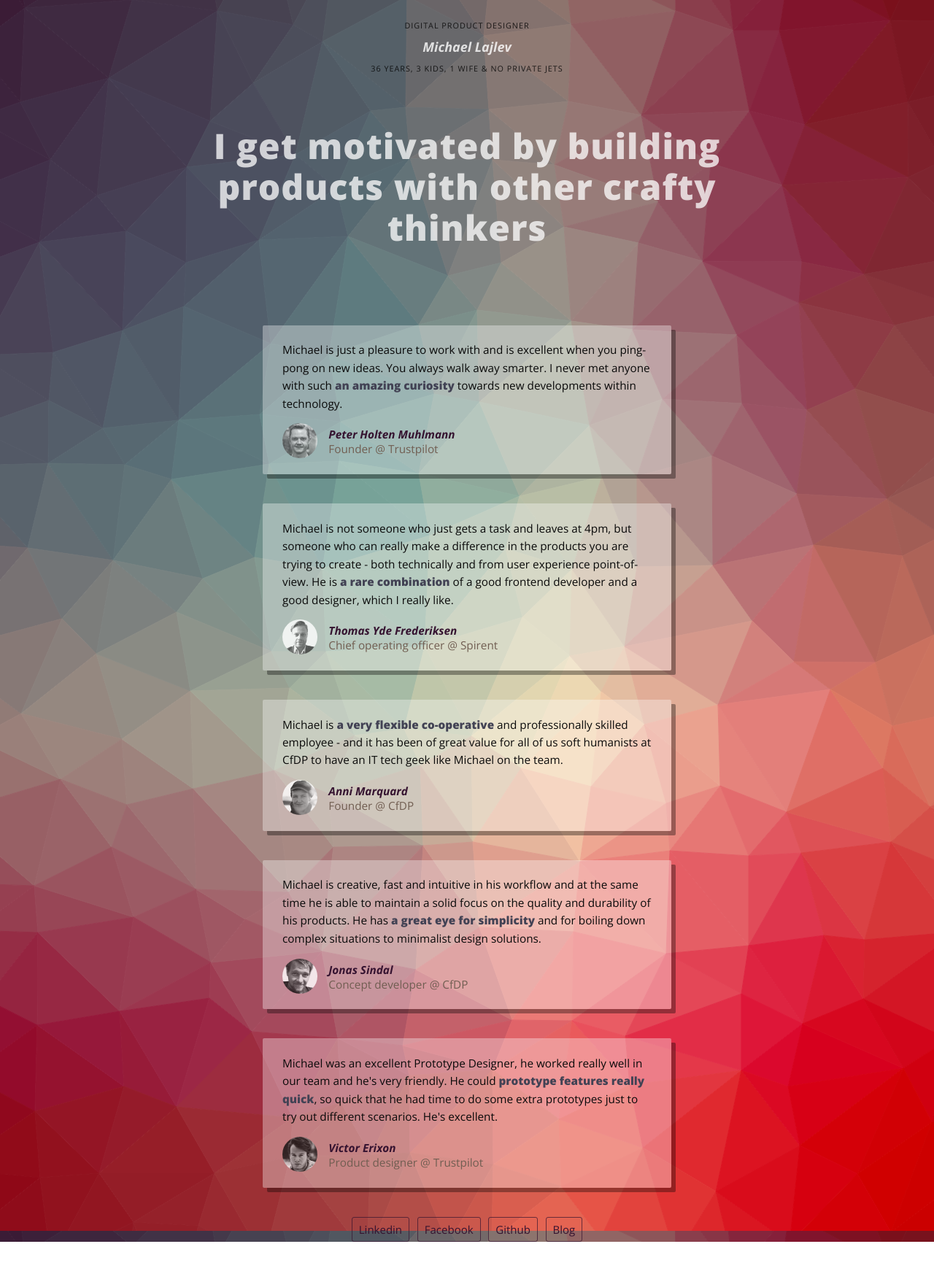
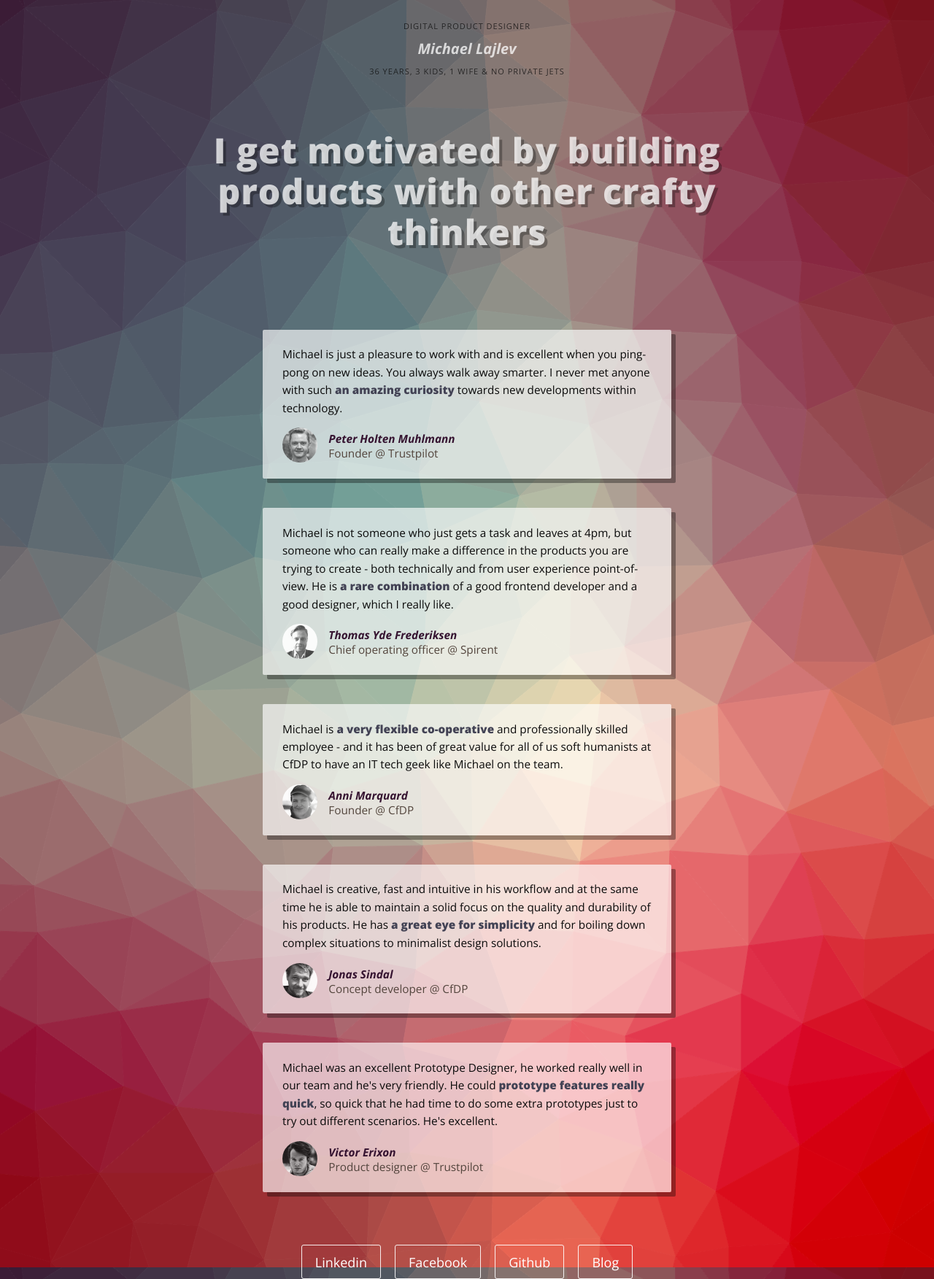
Before and after one commit to lajlev/my-timeline, a website with bundled scripts: page index.html in a window 1280 px wide. Shown: the part 21-1774 px from the top of the page at 73% size. Before the commit the page ends 1723 px from the top, so only its background shows below. Built offline with nearby package versions, Linux system fonts and the light colour scheme.

Commit message:
decreased opacity

```diff
--- a/sass/_main.scss
+++ b/sass/_main.scss
@@ -38,6 +38,7 @@ body {
     max-width: 800px;
     margin: 1em auto 1em;
     padding-bottom: 1.2em;
+    text-shadow: 4px 4px 0 rgba(0, 0, 0, 0.3);
 
     @media (max-width: 800px) {
       font-size: 38px;
@@ -59,19 +60,21 @@ body {
     }
     display: block;
     padding: .75em 0;
-    margin:0;
-    color: rgba(255, 255, 255, 0.8);
+    margin: 0;
+    color: rgba(255, 255, 255, 0.75);
     font-style: italic;
     font-weight: 700;
+    font-size: 20px;
 
 
     .title {
       font-style: normal;
       letter-spacing: 1px;
       text-transform: uppercase;
-      font-size: .6em;
+      font-size: 11px;
+      text-shadow: 0 1px 0 rgba(255, 255, 255, 0.08);
       margin: 10px;
-      color: rgba(0, 0, 0, 0.8);
+      color: rgba(0, 0, 0, 0.7);
       @media (max-width: 600px) {
         color: rgba(255, 255, 255, 0.5);
       }
@@ -96,13 +99,15 @@ a:hover {
   li {
     margin: auto;
     display: block;
-    padding: 1.2em 1.5em;
-    @media (max-width: 440px) { padding: .8em 1em; }
+    padding: .8em 1em;
     margin-bottom: 40px;
-    background: rgba(255, 255, 255, 0.35);
+    background: rgba(255, 255, 255, 0.65);
     max-width: 560px;
     border-radius: 2px;
-    box-shadow: 6px 6px 0 0 rgba(0, 0, 0, 0.35);
+    @media (min-width: 440px) {
+      padding: 1.2em 1.5em;
+      box-shadow: 6px 6px 0 0 rgba(0, 0, 0, 0.35);
+    }
   }
 
   p,
@@ -156,7 +161,7 @@ blockquote {
   }
 
   img {
-    opacity: 0.8;
+    opacity: .9;
     border-radius: 100%;
     float: left;
     margin-right: 1em;
@@ -172,7 +177,7 @@ blockquote {
 
   .title {
     font-weight: 300;
-    color: #715E52;
+    color: darken(#715E52, 10%);
   }
 
   footer {
@@ -192,7 +197,7 @@ blockquote {
 
 
 .footprint {
-  margin: 2em 0 3em;
+  margin: 4em 0 3em;
 
   ul {
     text-align: center;
@@ -205,30 +210,21 @@ blockquote {
       }
 
       a {
-        color: #351330;
+        color: rgba(255, 255, 255, 1);
         display: inline-block;
-        font-size: 15px;
-        padding: .4em .6em;
-        margin: 0 .2em;
+
+        padding: .6em 1em;
+        margin: 0 .4em;
         border-radius: 3px;
-        border: 1px solid rgba(53, 19, 48, .7);
+        border: 1px solid rgba(255, 255, 255, 0.9);
         transition: border-color .25s linear, background .25s linear;
         -webkit-transition: border-color .25s linear, background .25s linear;
 
 
         &:hover {
           text-decoration: none;
-          border-color: none;
-          background: rgba(53, 19, 48, .7);
-          color: #fff;
+          background: rgba(0, 0, 0, .1);
         }
-
-        @media (max-width: 500px) {
-          border: none;
-          background: rgba(53, 19, 48, .7);
-          color: #fff;
-        }
-
 
       }
     }
```
Also changed, not shown: all.css.
